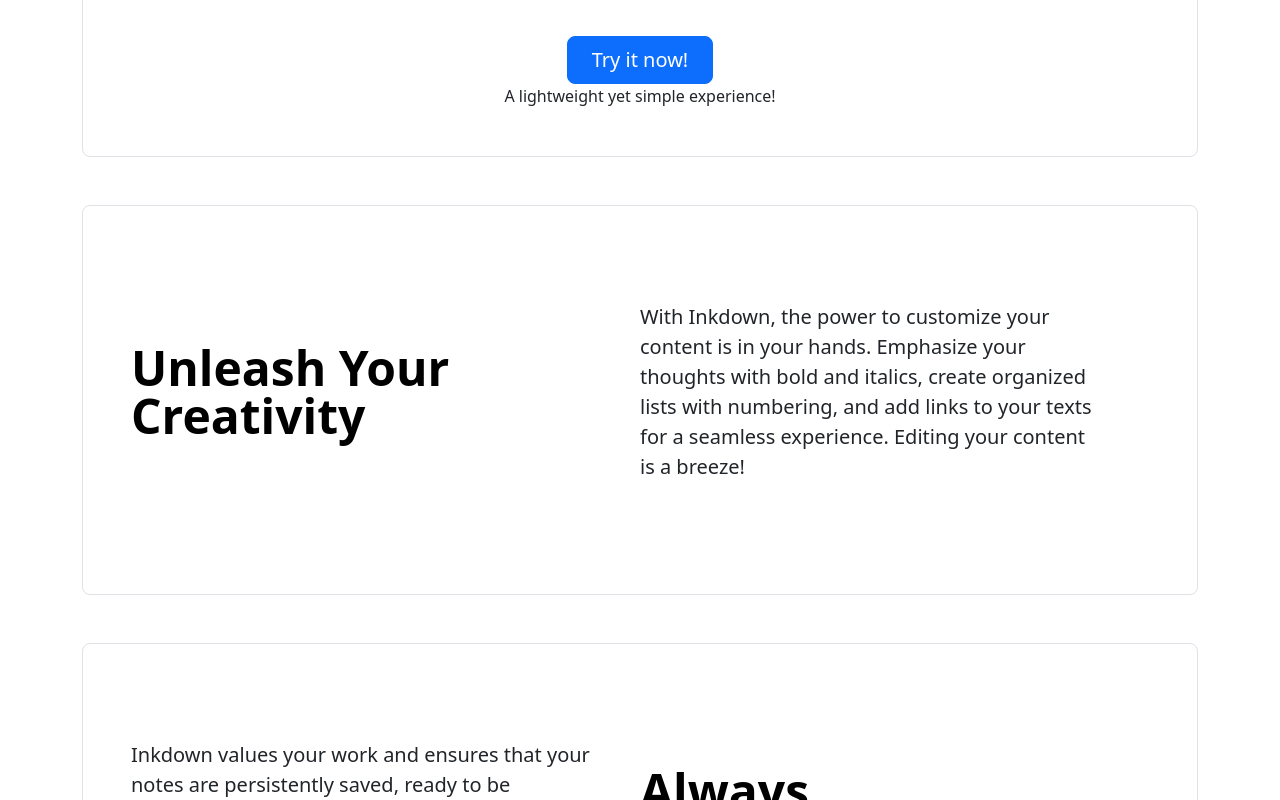
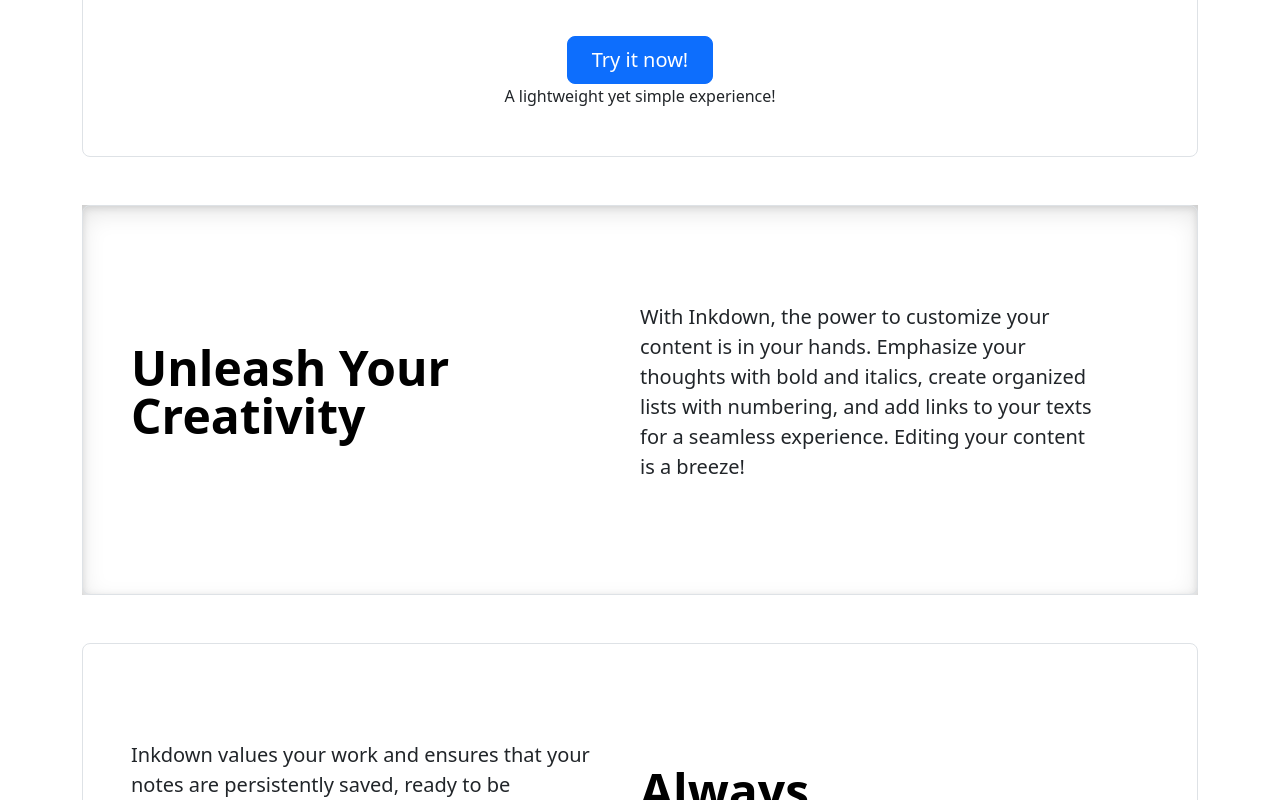
Before and after one commit to Ciezo/demo-react-app, a React (Create React App) app: page / in a window 1280 px wide. In both pictures the pointer is over the element 640 px from the left and 1015 px from the top of the page. Shown: the part 615-1415 px from the top of the page. Built offline with nearby package versions, Linux system fonts and the light colour scheme.

Commit message:
Render box-shadow on Hover

```diff
--- a/src/components/Cards.js
+++ b/src/components/Cards.js
@@ -2,7 +2,7 @@
 
 function Cards({ header, body, isRowReverse }) {
   return (
-    <div>
+    <div id="shadow_hover">
       <div className="p-4 p-md-5 border rounded-3 mb-5">
         <div
           className={`row ${
--- a/src/index.css
+++ b/src/index.css
@@ -20,3 +20,8 @@
   font-family: source-code-pro, Menlo, Monaco, Consolas, 'Courier New',
     monospace;
 }
+
+#shadow_hover:hover {
+  box-shadow: inset 0 .5em 1.5em rgba(0, 0, 0, .1), inset 0 .125em .5em rgba(0, 0, 0, .15);
+  cursor: pointer;
+}
```
